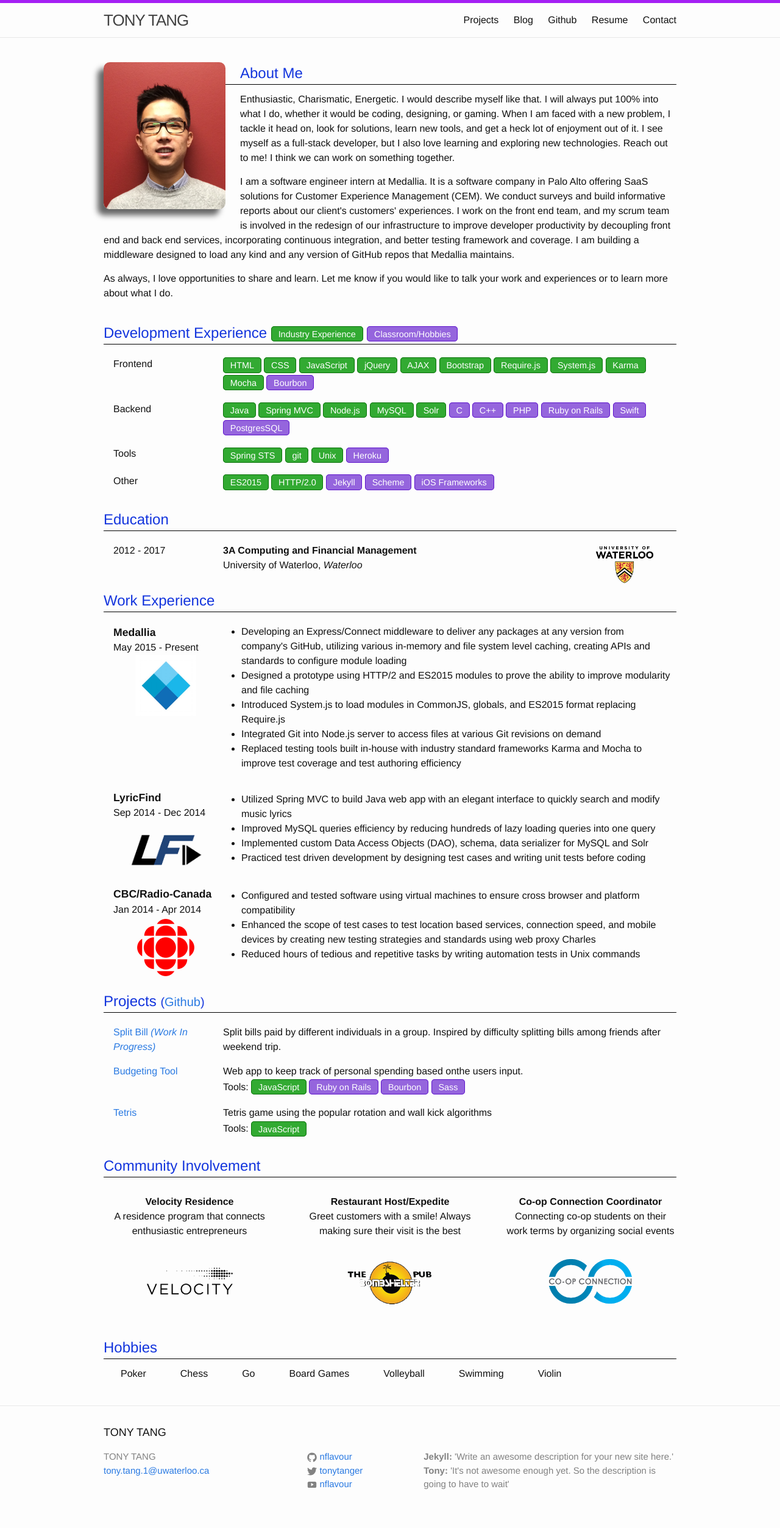
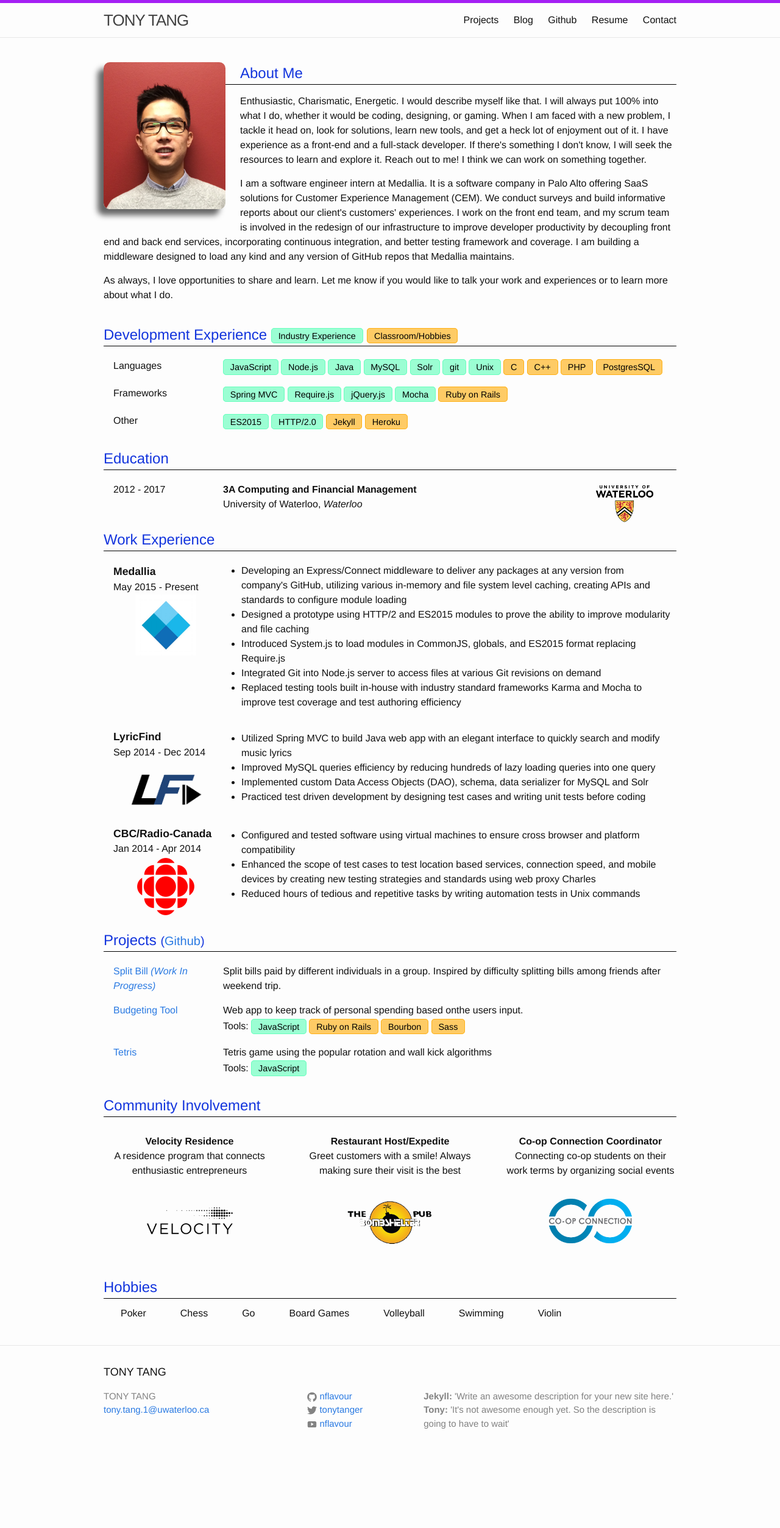
Before and after one commit to nflavour/nflavour.github.io, a Jekyll site: the page built from index.html, in a window 1280 px wide. Shown: the whole page at 61% size. Built offline with Jekyll 4.4.1, drawn with Linux system fonts in a browser that asks for light colours; nearby versions of some CDN libraries; after the commit the page ends 2406 px from its top, so only the background shows below that.

Commit message:
fixed color of skill pills

```diff
--- a/_sass/_layout.scss
+++ b/_sass/_layout.scss
@@ -308,18 +308,18 @@
         }
     }
     .skill-pill {
-        border: 1px solid rgba(80, 0, 200, 0.8);
+        border: 1px solid rgba(#FFAA00, 0.8);
         border-radius: 5px;
         padding: 0.25em 0.75em;
-        background-color: rgba(80, 0, 200, 0.6);
-        color: white;
+        background-color: rgba(#FFAA00, 0.6);
+        color: black;
         font-size: 0.9em;
         line-height: 2;
         font-size: 0.9em;
     }
     .skill-industry-experience {
-        border: 1px solid rgba(0, 100, 0, 0.8);
-        background-color: rgba(0, 150, 0, 0.8);
+        border: 1px solid rgba(#5AFFB8, 0.8);
+        background-color: rgba(#5AFFB8, 0.6);
     }
     .skill-section-carousel {
         display: table;
--- a/index.html
+++ b/index.html
@@ -17,7 +17,10 @@
 	  	</div>
 	  	<div class="skill-section-body">
 	  		<p class="about-me">
-	  			Enthusiastic, Charismatic, Energetic. I would describe myself like that. I will always put 100% into what I do, whether it would be coding, designing, or gaming. When I am faced with a new problem, I tackle it head on, look for solutions, learn new tools, and get a heck lot of enjoyment out of it. I see myself as a full-stack developer, but I also love learning and exploring new technologies. Reach out to me! I think we can work on something together.
+	  		<em></em>
+	  		</p>
+	  		<p class="about-me">
+	  			Enthusiastic, Charismatic, Energetic. I would describe myself like that. I will always put 100% into what I do, whether it would be coding, designing, or gaming. When I am faced with a new problem, I tackle it head on, look for solutions, learn new tools, and get a heck lot of enjoyment out of it. I have experience as a front-end and a full-stack developer. If there's something I don't know, I will seek the resources to learn and explore it. Reach out to me! I think we can work on something together.
   			</p>
 	  		<p class="about-me">
 				I am a software engineer intern at Medallia. It is a software company in Palo Alto offering SaaS solutions for Customer Experience Management (CEM). We conduct surveys and build informative reports about our client's customers' experiences. I work on the front end team, and my scrum team is involved in the redesign of our infrastructure to improve developer productivity by decoupling front end and back end services, incorporating continuous integration, and better testing framework and coverage. I am building a middleware designed to load any kind and any version of GitHub repos that Medallia maintains.
@@ -37,44 +40,29 @@
 		  	<div class="skill-section-body">
 			  	<table class="skill-section-table">
 				  	<tr>
-				  		<td>Frontend</td>
+				  		<td>Languages</td>
 				  		<td>
-					  		<span class="skill-pill skill-industry-experience">HTML</span>
-					  		<span class="skill-pill skill-industry-experience">CSS</span>
 					  		<span class="skill-pill skill-industry-experience">JavaScript</span>
-					  		<span class="skill-pill skill-industry-experience">jQuery</span>
-					  		<span class="skill-pill skill-industry-experience">AJAX</span>
-					  		<span class="skill-pill skill-industry-experience">Bootstrap</span>
-				  			<span class="skill-pill skill-industry-experience">Require.js</span>
-				  			<span class="skill-pill skill-industry-experience">System.js</span>
-				  			<span class="skill-pill skill-industry-experience">Karma</span>
-				  			<span class="skill-pill skill-industry-experience">Mocha</span>
-					  		<span class="skill-pill">Bourbon</span>
-				  		</td>
-				  	</tr>
-				  	<tr>
-				  		<td>Backend</td>
-				  		<td>
-				  			<span class="skill-pill skill-industry-experience">Java</span>
-				  			<span class="skill-pill skill-industry-experience">Spring MVC</span>
 				  			<span class="skill-pill skill-industry-experience">Node.js</span>
+					  		<span class="skill-pill skill-industry-experience">Java</span>
 				  			<span class="skill-pill skill-industry-experience">MySQL</span>
 				  			<span class="skill-pill skill-industry-experience">Solr</span>
+				  			<span class="skill-pill skill-industry-experience">git</span>
+				  			<span class="skill-pill skill-industry-experience">Unix</span>
 				  			<span class="skill-pill">C</span>
 				  			<span class="skill-pill">C++</span>
 				  			<span class="skill-pill">PHP</span>
-				  			<span class="skill-pill">Ruby on Rails</span>
-				  			<span class="skill-pill">Swift</span>
 				  			<span class="skill-pill">PostgresSQL</span>
 				  		</td>
 				  	</tr>
 				  	<tr>
-				  		<td>Tools</td>
+				  		<td>Frameworks</td>
 				  		<td>
-				  			<span class="skill-pill skill-industry-experience">Spring STS</span>
-				  			<span class="skill-pill skill-industry-experience">git</span>
-				  			<span class="skill-pill skill-industry-experience">Unix</span>
-				  			<span class="skill-pill">Heroku</span>
+				  			<span class="skill-pill skill-industry-experience">Spring MVC</span>
+				  			<span class="skill-pill skill-industry-experience">Require.js</span>
+				  			<span class="skill-pill skill-industry-experience">jQuery.js</span>
+				  			<span class="skill-pill skill-industry-experience">Mocha</span>
+				  			<span class="skill-pill">Ruby on Rails</span>
 				  		</td>
 				  	</tr>
 				  	<tr>
@@ -83,8 +71,7 @@
 				  			<span class="skill-pill skill-industry-experience">ES2015</span>
 				  			<span class="skill-pill skill-industry-experience">HTTP/2.0</span>
 				  			<span class="skill-pill">Jekyll</span>
-				  			<span class="skill-pill">Scheme</span>
-				  			<span class="skill-pill">iOS Frameworks</span>
+				  			<span class="skill-pill">Heroku</span>
 				  		</td>
 				  	</tr>
 			  	</table>
```
